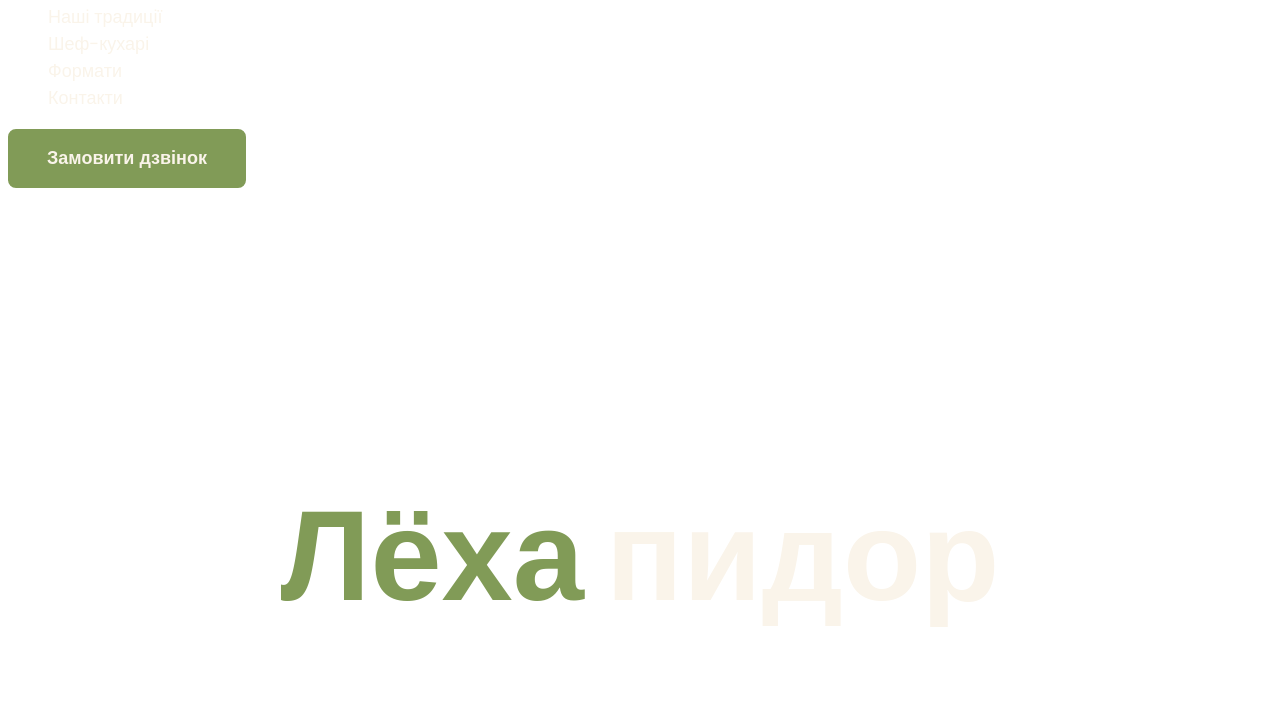
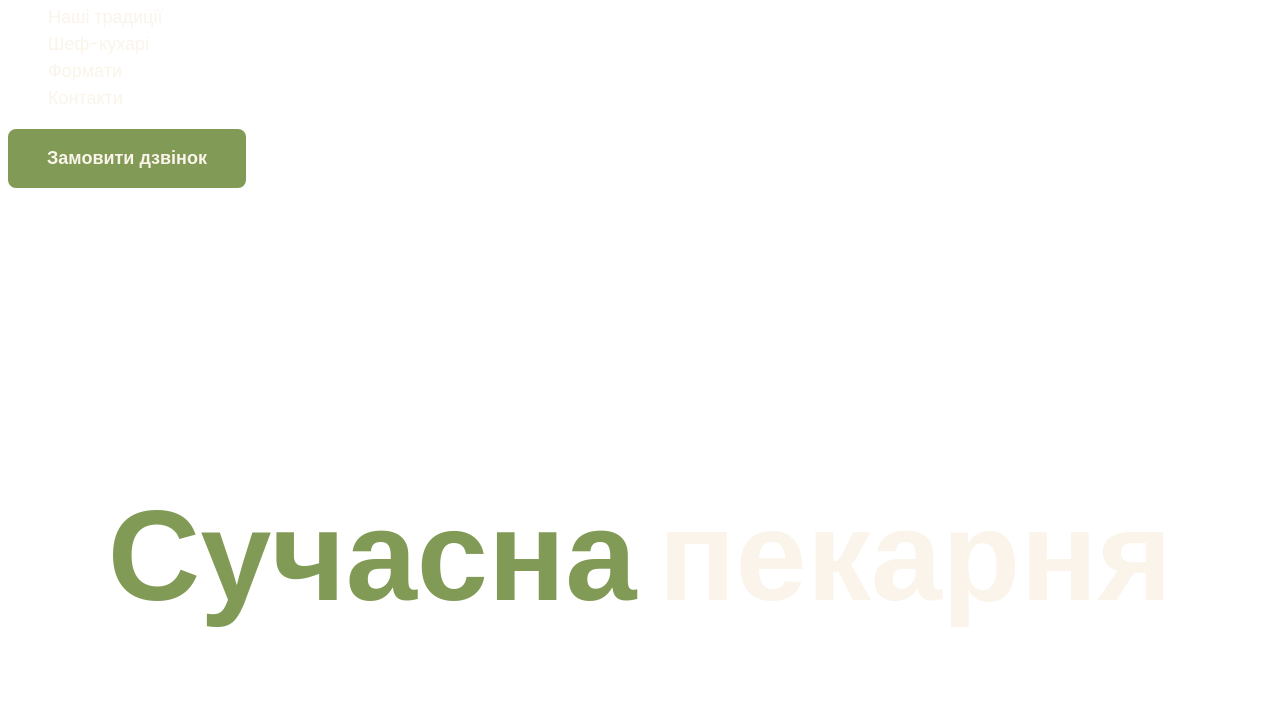
Before and after one commit to MichaelViet/Genius-SpaceCourse, a plain HTML site: page Baker-Shop/index.html in a window 1280 px wide. Shown: the part 76-800 px from the top of the page. Drawn offline with Linux system fonts and the light colour scheme.

```diff
--- a/Baker-Shop/index.html
+++ b/Baker-Shop/index.html
@@ -33,7 +33,7 @@
     </header>
     <main>
       <section class="hero-section">
-        <h1 class="hero-title"><span class="accent">Лёха</span> пидор</h1>
+        <h1 class="hero-title"><span class="accent">Сучасна</span> пекарня</h1>
       </section>
       <section class="section" id="traditions-section">
         <ul class="advantages-list">
```
